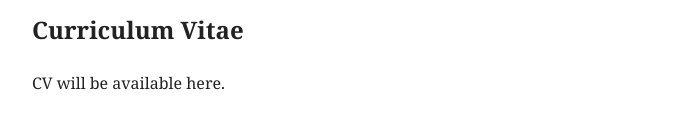
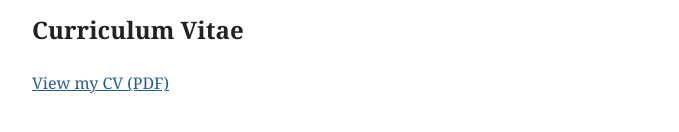
Before and after one commit to zianzhao1122/zianzhao1122.github.io, a plain HTML site: page index.html in a window 1280 px wide. Shown: the part 734-866 px from the top of the page, without its empty margins (228-907 px from the left). Drawn offline with Linux system fonts and the light colour scheme.

Commit message:
Update index.html

```diff
--- a/index.html
+++ b/index.html
@@ -45,7 +45,12 @@
   <p>Selected mathematical writings will be added here.</p >
 
   <h2>Curriculum Vitae</h2>
-  <p>CV will be available here.</p >
+  <p>
+    <a href="CV_Zian_Zhao.pdf"
+  target="_blank">
+      View my CV (PDF)
+    </a>
+  </p >
 
 </body>
 </html>
```
